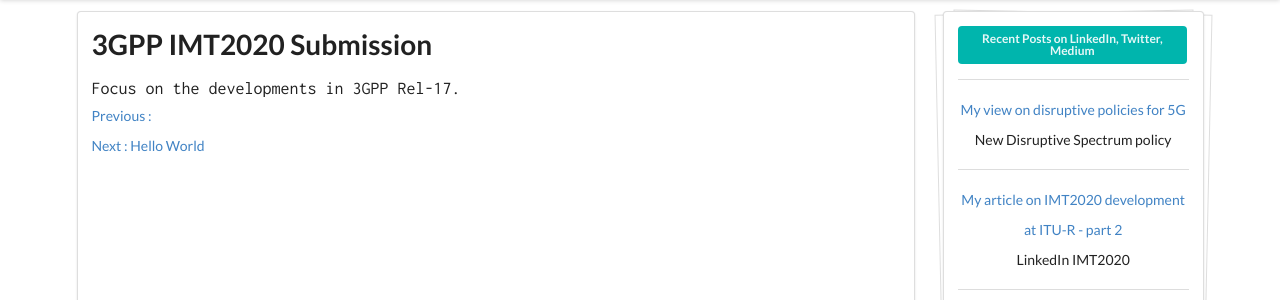
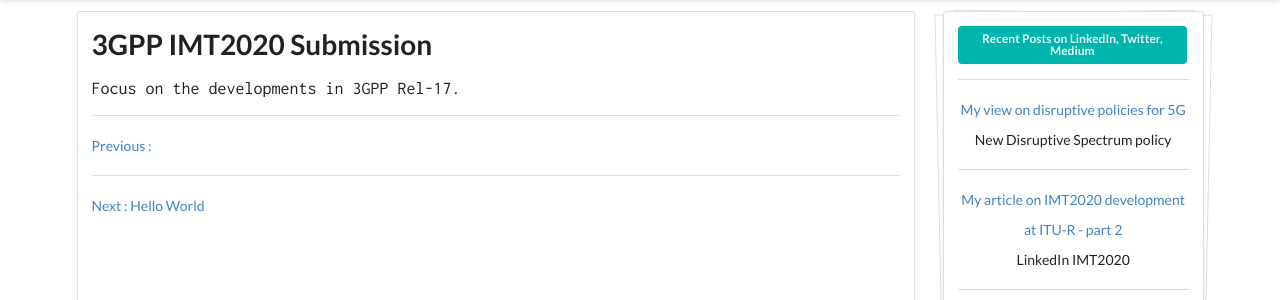
Before and after one commit to wiless/wiless.github.io, a Jekyll site: the page built from _articles/3gpprel17.md, in a window 1280 px wide. Shown: the part 331-631 px from the top of the page. Built offline with Jekyll 4.4.1, drawn with Linux system fonts in a browser that asks for light colours; nearby versions of some CDN libraries; some web fonts are replaced; library files that are not in the unit come from our copies; comment, search, counter and statistics services are not loaded; a style sheet for code colours, icons or effects is not loaded.

Commit message:
Update article.html

```diff
--- a/_layouts/article.html
+++ b/_layouts/article.html
@@ -14,9 +14,9 @@
                              <div class="contentfont">
                                 {{content}}
                             </div>
-                    <div class="ui horizontal"> </div>
+<div class="ui divider"></div>
                 <a href="{{ page.previous.url }}"> Previous : {{ page.previous.title }} </a>
-                    <div class="ui horizontal"> </div>
+<div class="ui divider"></div>
                 <a href="{{ page.next.url }}">  Next : {{ page.next.title }}  </a>
 
                </div>
```
